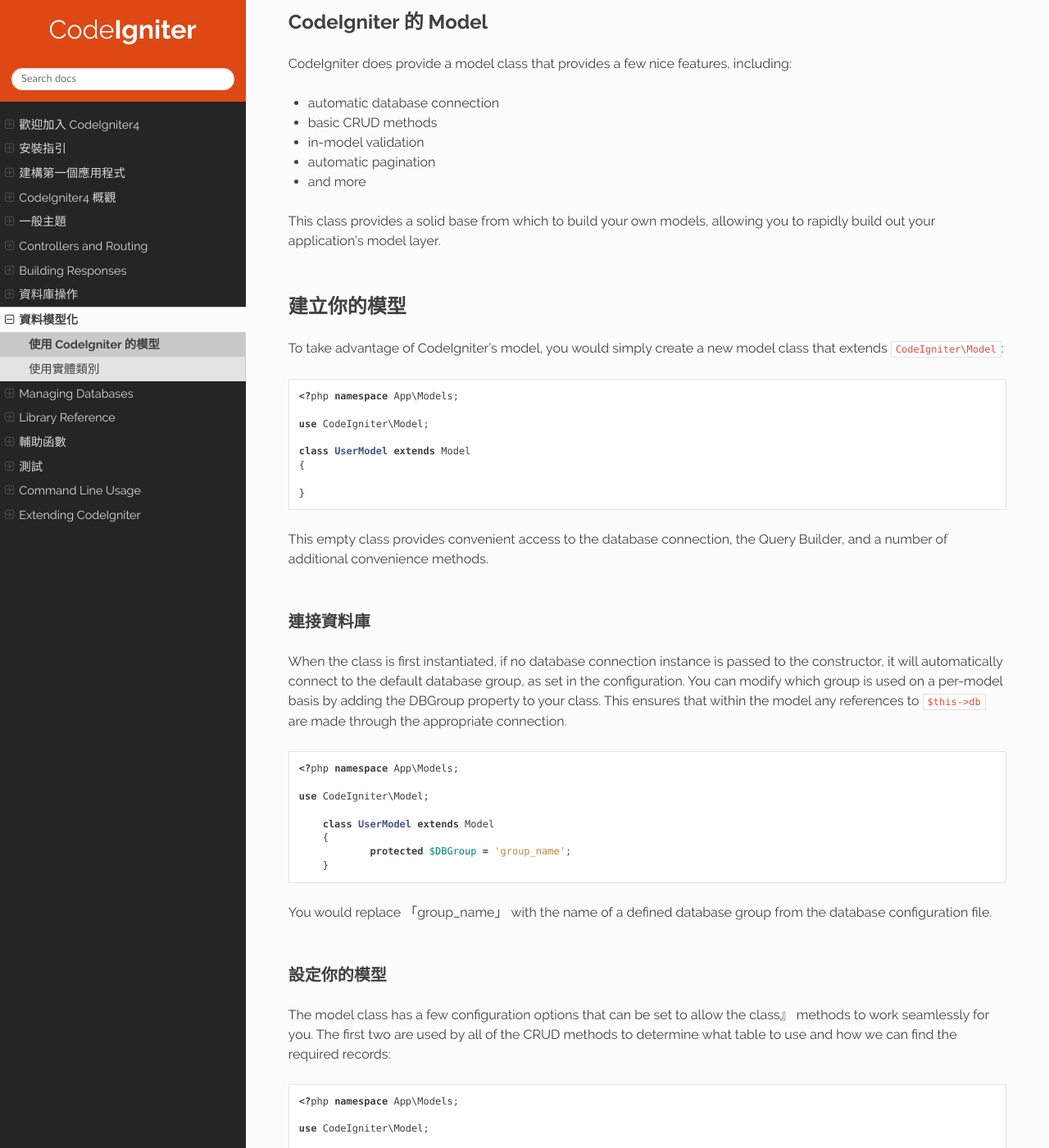
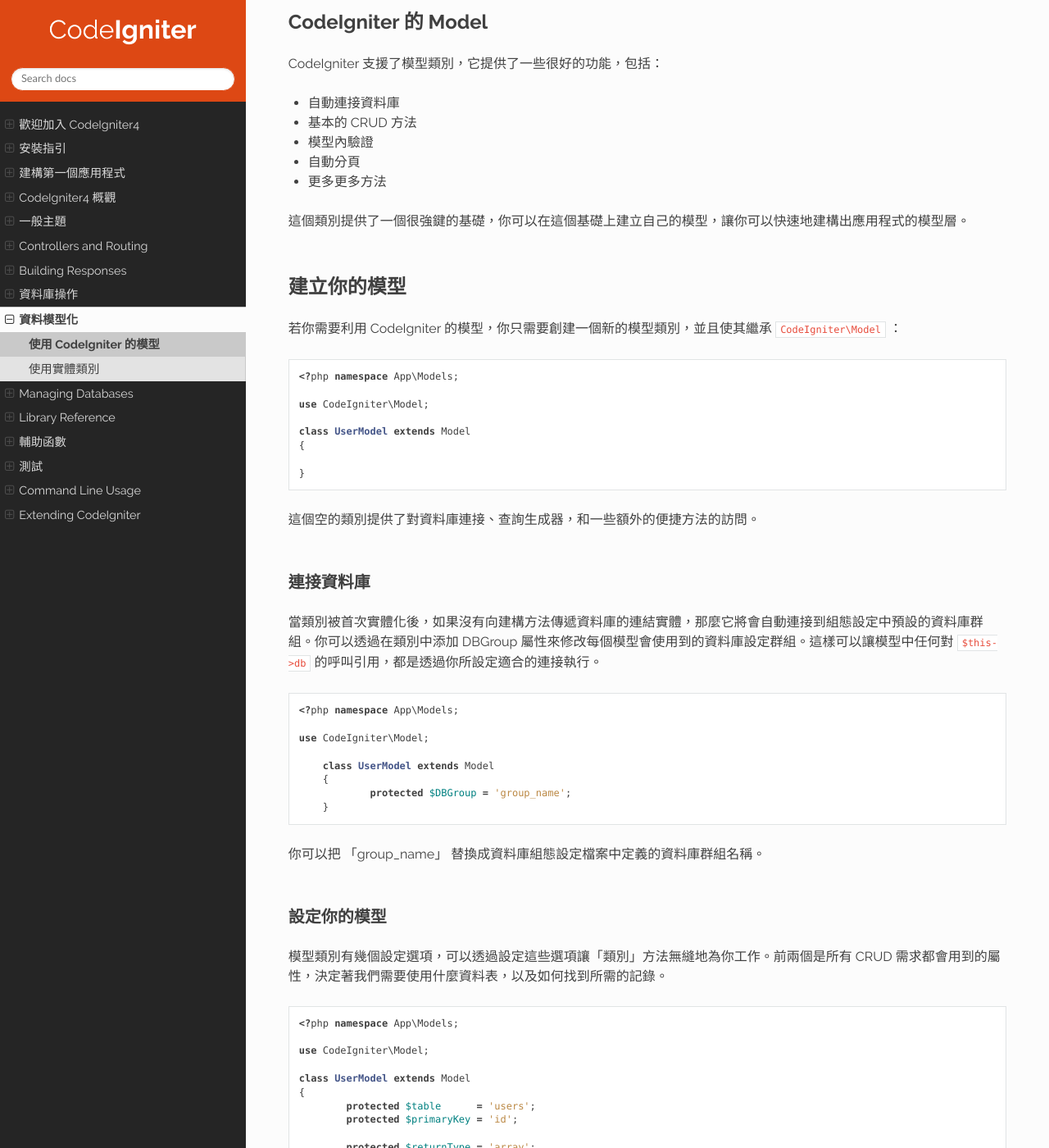
Before and after one commit to monkenWu/codeIgniter4-taiwan-User-Guide, a Sphinx documentation site: the page built from source/models/model.rst, in a window 1280 px wide and 1400 px high, scrolled down 1383 px. Shown: the whole window at 82% size. Built offline with Sphinx 7.4.7 and the Read the Docs theme 2.0.0, drawn with Linux system fonts in a browser that asks for light colours; some of the changed text lies outside the part shown.

Commit message:
模型部分翻譯

```diff
--- a/source/models/model.rst
+++ b/source/models/model.rst
@@ -14,10 +14,9 @@
 存取模型
 ================
 
-Models are typically stored in the ``app/Models`` directory. They should have a namespace that matches their
-location within the directory, like ``namespace App\Models``.
+模型通常會儲存在 ``app/Models`` 目錄下，通常它們會有一個與它們所在位置相同的命名空間，比如這個命名空間： ``namespace App\Models`` 。
 
-You can access models within your classes by creating a new instance or using the ``model()`` helper function.
+你可以透過創造一個新的實體或是使用 ``model()`` 輔助函數來造訪類別中的模型。
 
 ::
 
@@ -40,22 +39,22 @@
 CodeIgniter 的 Model
 =======================
 
-CodeIgniter does provide a model class that provides a few nice features, including:
+CodeIgniter 支援了模型類別，它提供了一些很好的功能，包括：
 
-- automatic database connection
-- basic CRUD methods
-- in-model validation
-- automatic pagination
-- and more
+- 自動連接資料庫
+- 基本的 CRUD 方法
+- 模型內驗證
+- 自動分頁
+- 更多更多方法
 
-This class provides a solid base from which to build your own models, allowing you to
-rapidly build out your application's model layer.
+這個類別提供了一個很強鍵的基礎，你可以在這個基礎上建立自己的模型，讓你可以快速地建構出應用程式的模型層。
 
 建立你的模型
 ===================
 
-To take advantage of CodeIgniter's model, you would simply create a new model class
-that extends ``CodeIgniter\Model``::
+若你需要利用 CodeIgniter 的模型，你只需要創建一個新的模型類別，並且使其繼承 ``CodeIgniter\Model`` ：
+
+::
 
         <?php namespace App\Models;
 
@@ -66,17 +65,13 @@
 
 	}
 
-This empty class provides convenient access to the database connection, the Query Builder,
-and a number of additional convenience methods.
+這個空的類別提供了對資料庫連接、查詢生成器，和一些額外的便捷方法的訪問。
 
 連接資料庫
 --------------------------
 
-When the class is first instantiated, if no database connection instance is passed to the constructor,
-it will automatically connect to the default database group, as set in the configuration. You can
-modify which group is used on a per-model basis by adding the DBGroup property to your class.
-This ensures that within the model any references to ``$this->db`` are made through the appropriate
-connection.
+當類別被首次實體化後，如果沒有向建構方法傳遞資料庫的連結實體，那麼它將會自動連接到組態設定中預設的資料庫群組。你可以透過在類別中添加 DBGroup 屬性來修改每個模型會使用到的資料庫設定群組。這樣可以讓模型中任何對 ``$this->db`` 的呼叫引用，都是透過你所設定適合的連接執行。
+
 ::
 
     <?php namespace App\Models;
@@ -88,15 +83,14 @@
 		protected $DBGroup = 'group_name';
 	}
 
-You would replace "group_name" with the name of a defined database group from the database
-configuration file.
+你可以把 "group_name" 替換成資料庫組態設定檔案中定義的資料庫群組名稱。
 
 設定你的模型
 ----------------------
 
-The model class has a few configuration options that can be set to allow the class' methods
-to work seamlessly for you. The first two are used by all of the CRUD methods to determine
-what table to use and how we can find the required records::
+模型類別有幾個設定選項，可以透過設定這些選項讓「類別」方法無縫地為你工作。前兩個是所有 CRUD 需求都會用到的屬性，決定著我們需要使用什麼資料表，以及如何找到所需的記錄。
+
+::
 
         <?php namespace App\Models;
 
```
